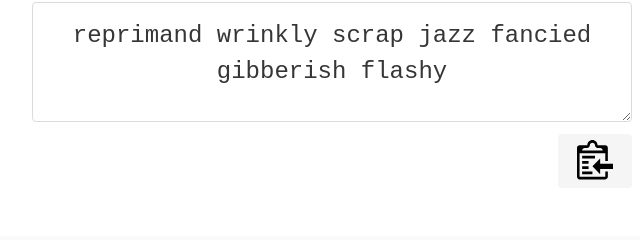
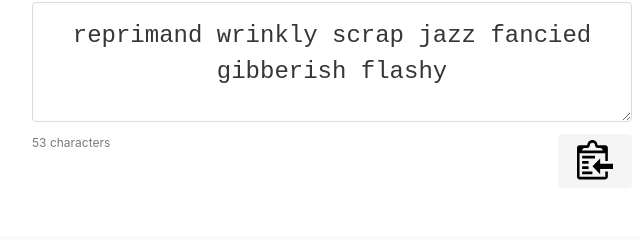
Before and after one commit to jaden/diceware, a plain HTML site: page index.html in a window 1280 px wide. Shown: the part 323-563 px from the top of the page, 308-948 px from the left. Drawn offline with Linux system fonts and the light colour scheme.

Commit message:
Calculate the number of characters in the phrase
Since it's not immediately obvious

```diff
--- a/index.html
+++ b/index.html
@@ -58,6 +58,10 @@
             <img src="assets/clippy.svg" height="36" width="36">
           </a>
         </div>
+
+        <p class="has-text-grey is-size-7">
+          {{ passphrase.length }} characters
+        </p>
       </div>
 
     </div>
```
